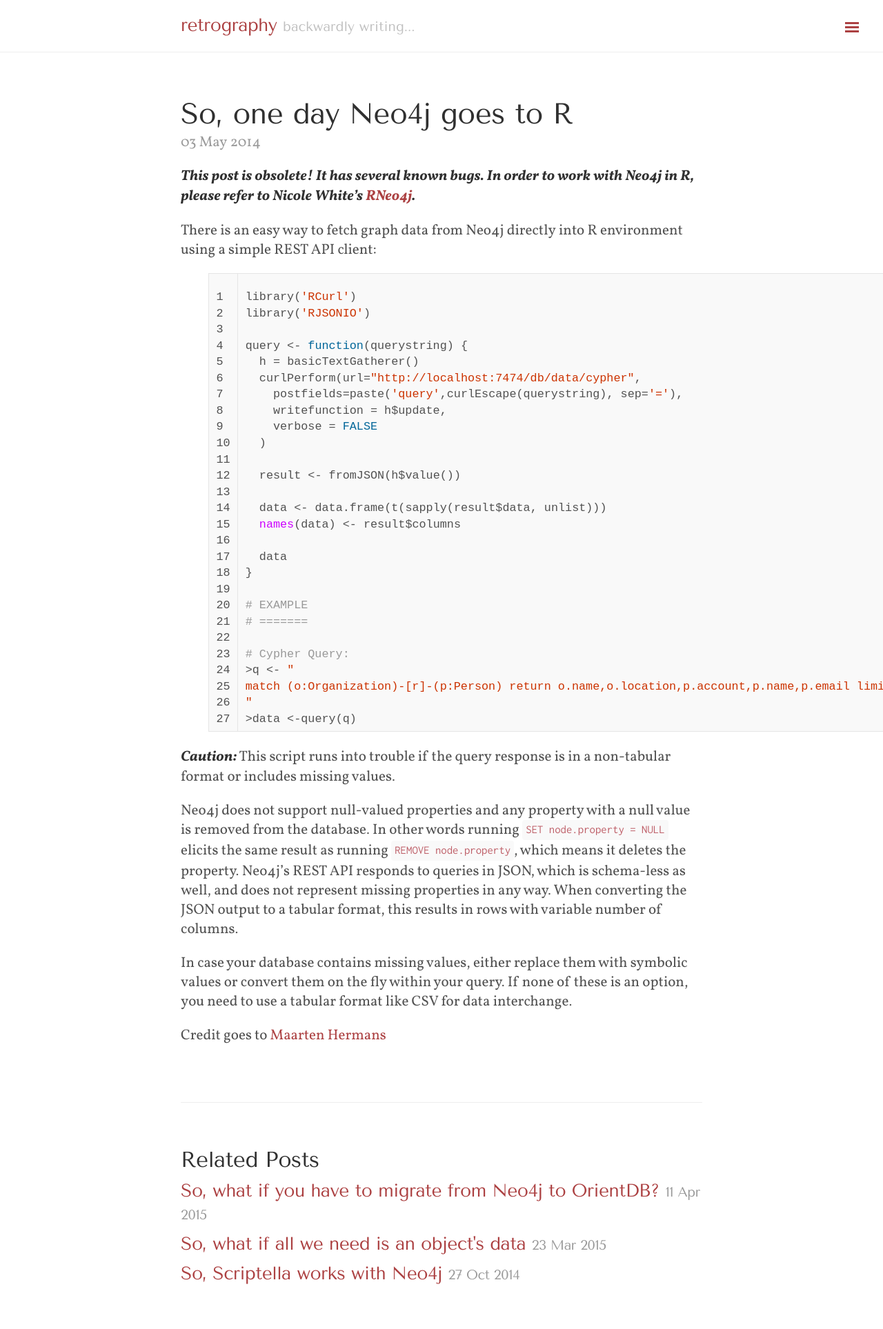
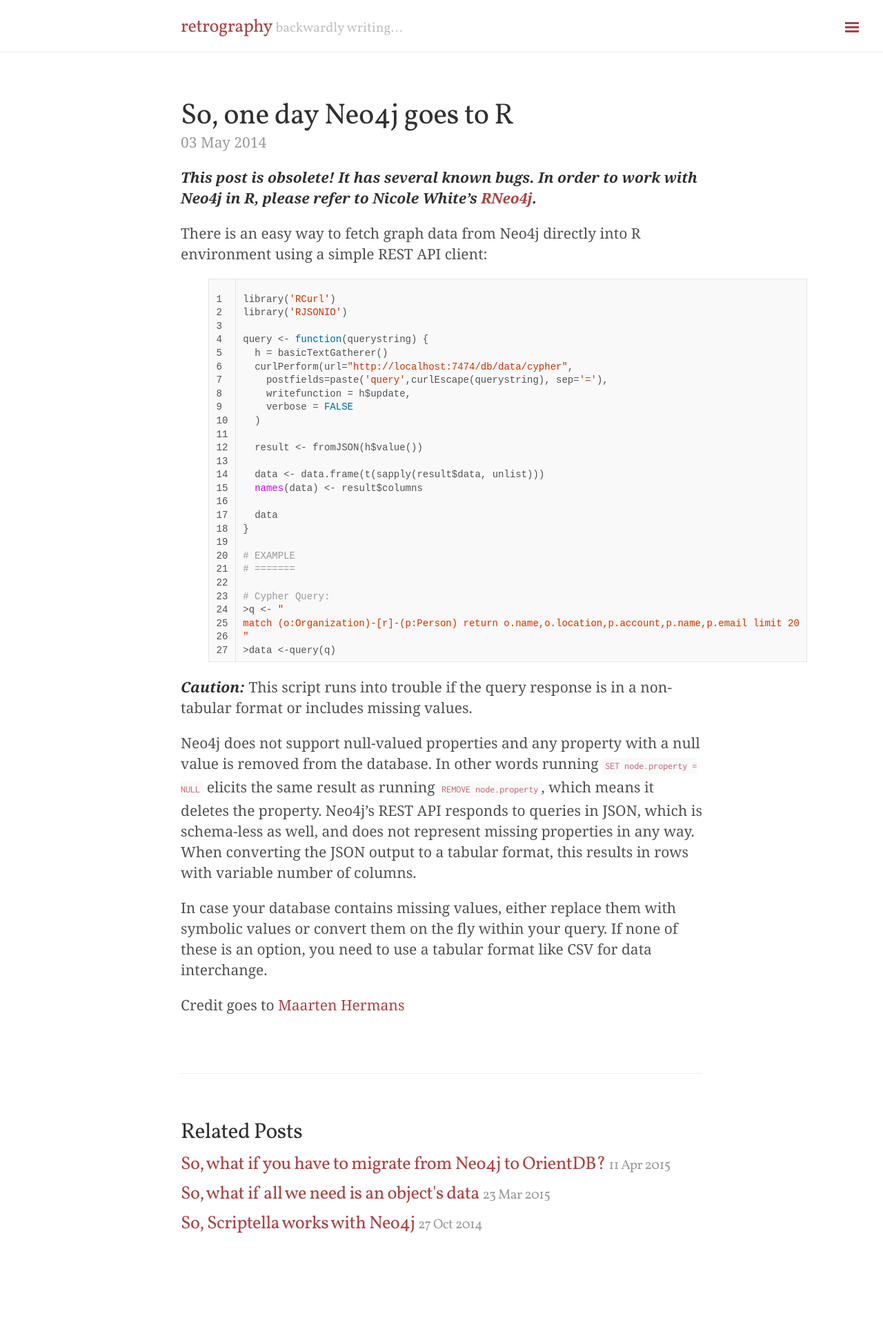
Before and after one commit to retrography/retrography.github.io, a Jekyll site: the page built from _posts/2014-05-03-so-one-day-neo4j-goes-to-r.markdown, in a window 1280 px wide. Shown: the whole page at 69% size. Built offline with Jekyll 4.4.1, drawn with Linux system fonts in a browser that asks for light colours; Markdown is read by kramdown in place of the engine named in the settings; comment, search, counter and statistics services are not loaded; after the commit the page ends 1852 px from its top, so only the background shows below that.

Commit message:
tenor sans css

```diff
--- a/public/css/lanyon.css
+++ b/public/css/lanyon.css
@@ -104,15 +104,15 @@ body {
 }
 
 html {
-  font-family: "Vollkorn", Georgia, "Times New Roman", serif;
+  font-family: "Tenro Sans", Georgia, "Times New Roman", serif;
   font-style: Regular;
-  line-height: 28px;
+  line-height: 30px;
   font-size: 21px;
 }
 
 h1, h2, h3, h4, h5, h6 {
-  font-family: "Tenor Sans", Helvetica, Arial, sans-serif;
-  font-weight: 100;
+  font-family: "Vollkorn", Helvetica, Arial, sans-serif;
+  font-weight: 400;
   color: #313131;
   letter-spacing: -.025rem;
 }
@@ -214,7 +214,7 @@ h1, h2, h3, h4, h5, h6 {
   width: 14rem;
   visibility: hidden;
   overflow-y: auto;
-  font-family: "Tenor Sans", Helvetica, Arial, sans-serif;
+  font-family: "Vollkorn", Helvetica, Arial, sans-serif;
   font-size: .875rem; /* 15px */
   color: rgba(255,255,255,.6);
   background-color: #202020;
--- a/public/css/poole.css
+++ b/public/css/poole.css
@@ -168,7 +168,7 @@ abbr[title] {
 code {
   font-family: Inconsolata, Monaco, Menlo, "Courier New", monospace;
   padding: 0.20em 0.30em 0.25em 0.30em;
-  font-size: 0.8em;
+  font-size: 14px;
   color: #bf616a;
   background-color: #f9f9f9;
   border-radius: 4px;
@@ -180,8 +180,8 @@ div.highlight pre {
   white-space: pre;
   overflow-x: auto;
   word-break: inherit;
-  font-size: 0.8em;
-  line-height: 1em;
+  font-size: 14px;
+  line-height: 17.92px !important;
   border-radius: 4px;
   background-color: #fdfdfd;
   border: dashed 1px #dedede;
@@ -196,7 +196,8 @@ pre code {
 }
 
 pre span.lineno {
-  font-size: 0.8em;
+  font-size: 10px;
+  line-height: 17.92px !important;
   width: 25px;
   text-align: right;
   opacity: 0.7;
```
Also changed, not shown: public/css/._lanyon.css.
